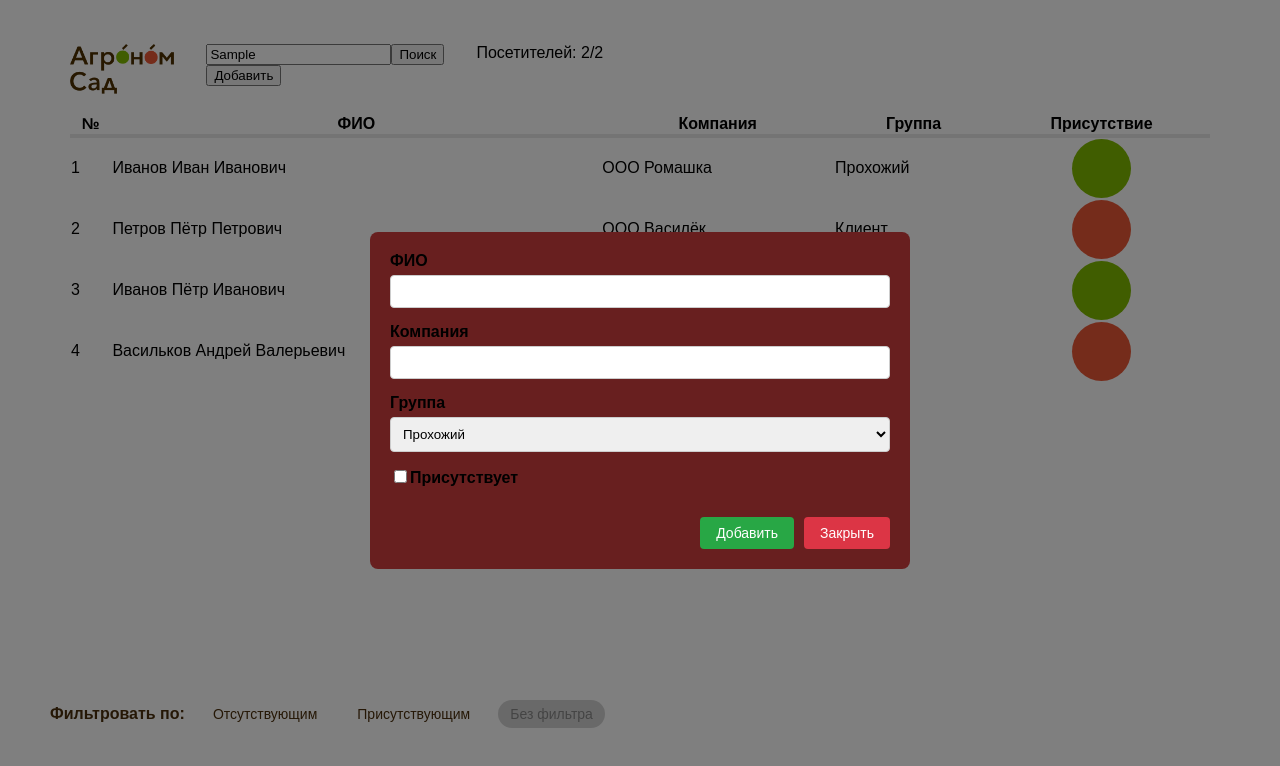
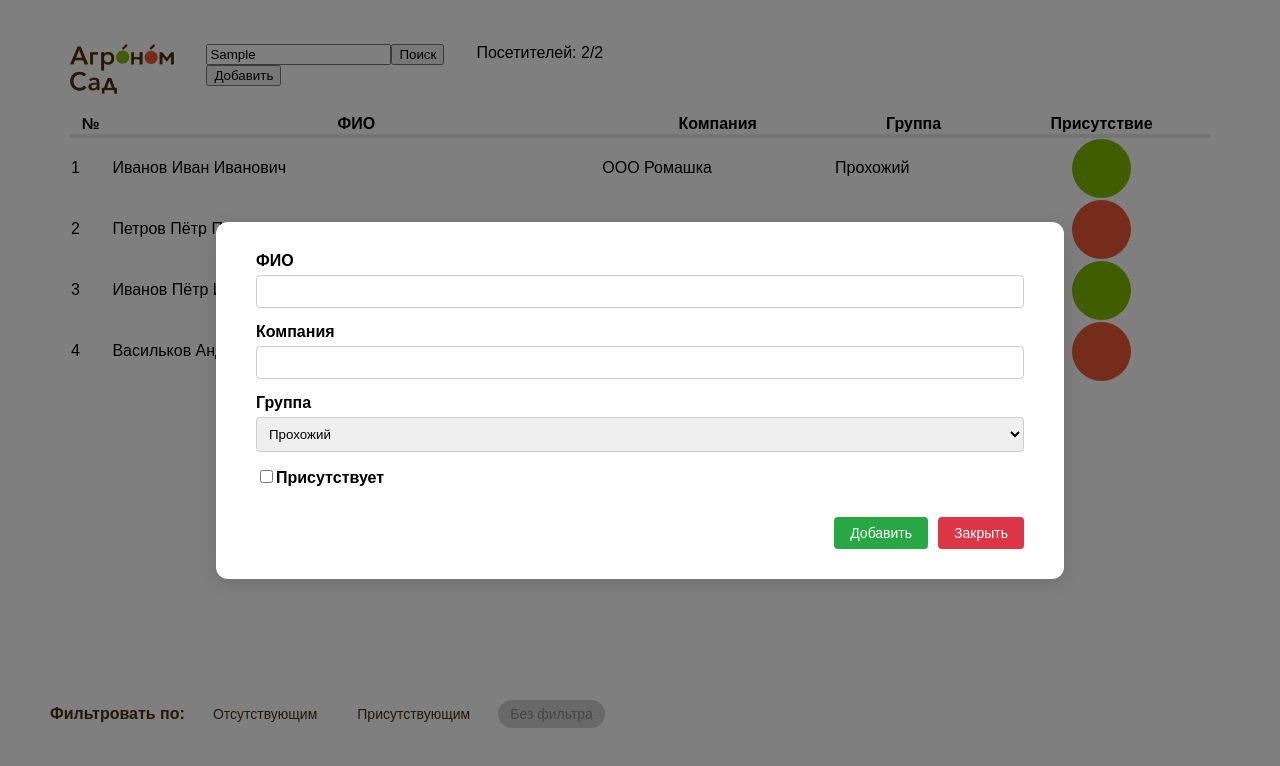
Before and after one commit to mcalexandretion/visitor-app-project, a React (Vite) app: page / in a window 1280 px wide. Both pictures are taken after typing "Sample" into the empty fields and a click on the button "Добавить". Shown: the top 766 px of the page. Built offline with nearby package versions, Linux system fonts and the light colour scheme; data requests are answered from the project's data file.

Commit message:
refactoring

```diff
--- a/src/components/Modal.module.css
+++ b/src/components/Modal.module.css
@@ -10,15 +10,21 @@
   align-items: center;
   z-index: 1000;
   animation: fadeIn 0.3s ease-in;
+  overflow-y: auto;
 }
 
 .modalContent {
-  background: rgb(104, 31, 31);
-  padding: 20px;
-  border-radius: 8px;
-  max-width: 500px;
-  width: 100%;
+  background-color: white;
+  border-radius: 12px;
+  padding: 30px 40px;
+  width: 60vw;
+  height: auto;
+  max-height: none;
+  max-width: 90%;
+  box-shadow: 0 4px 20px rgba(0, 0, 0, 0.15);
+  position: relative;
   animation: slideIn 0.3s ease-in;
+   overflow: visible;
 }
 
 .modal-content-wrapper {
@@ -26,25 +32,3 @@
   flex-direction: column;
   gap: 20px;
 }
-
-.modal-content-wrapper h2 {
-  margin: 0 0 10px 0;
-  font-size: 20px;
-  color: #fff;
-}
-
-@media (max-width: 600px) {
-  .modalContent {
-    margin: 0 10px;
-  }
-}
-
-@keyframes fadeIn {
-  from { opacity: 0; }
-  to { opacity: 1; }
-}
-
-@keyframes slideIn {
-  from { transform: translateY(-20px); opacity: 0; }
-  to { transform: translateY(0); opacity: 1; }
-}
--- a/src/components/Modal.tsx
+++ b/src/components/Modal.tsx
@@ -13,10 +13,10 @@ export const Modal: FC<ModalProps> = ({ isOpen, onClose, children }) => {
     const handleEscape = (e: KeyboardEvent) => {
       if (e.key === 'Escape') onClose();
     };
-    console.log('Modal mounted, isOpen:', isOpen); // Отладка
+    console.log('Modal mounted, isOpen:', isOpen);
     document.addEventListener('keydown', handleEscape);
     return () => document.removeEventListener('keydown', handleEscape);
-  }, [onClose, isOpen]); // Добавим isOpen для повторной проверки
+  }, [onClose, isOpen]);
 
   if (!isOpen) return null;
 
```
Also changed, not shown: src/index.css (line endings or trailing spaces).
